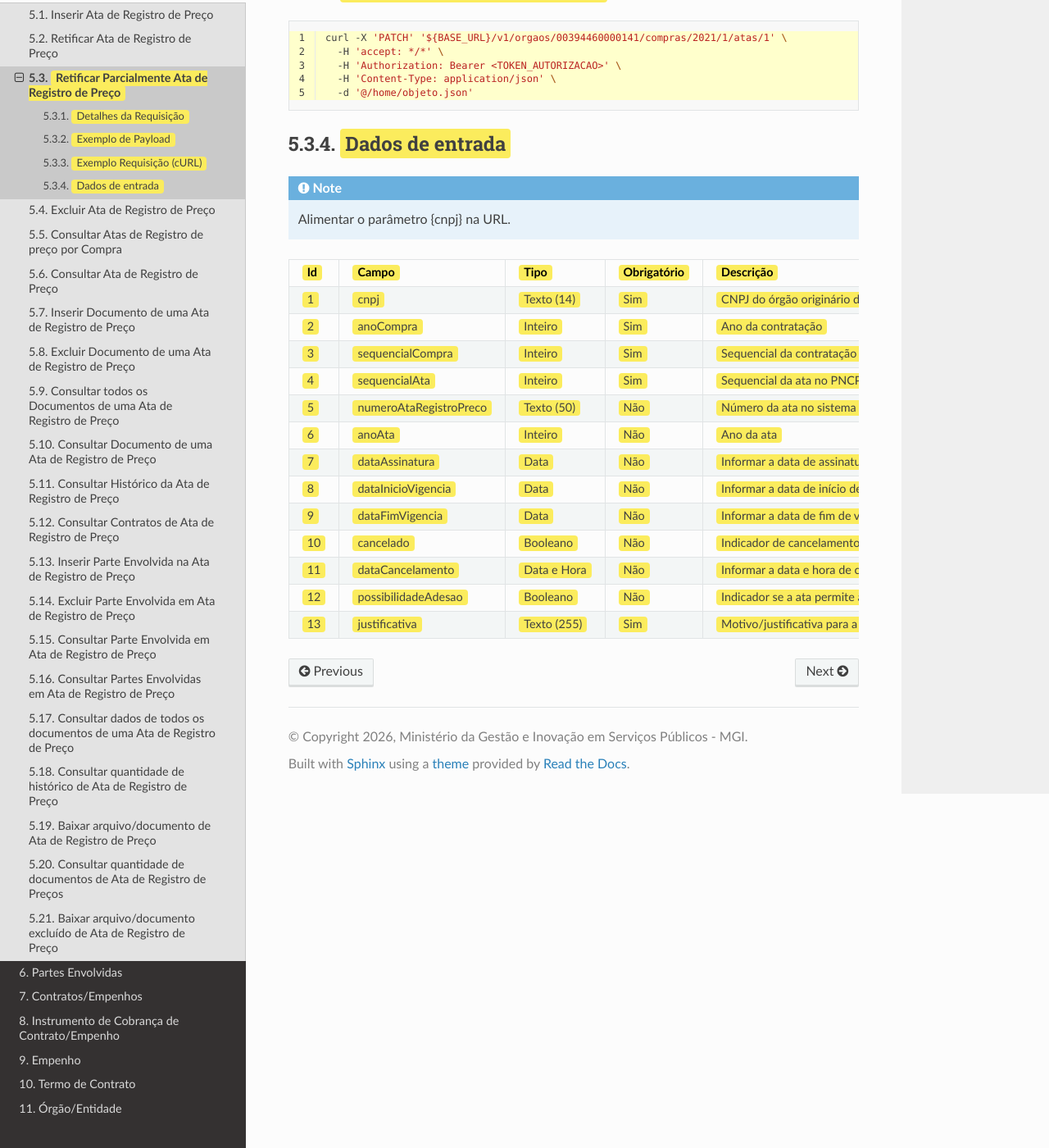
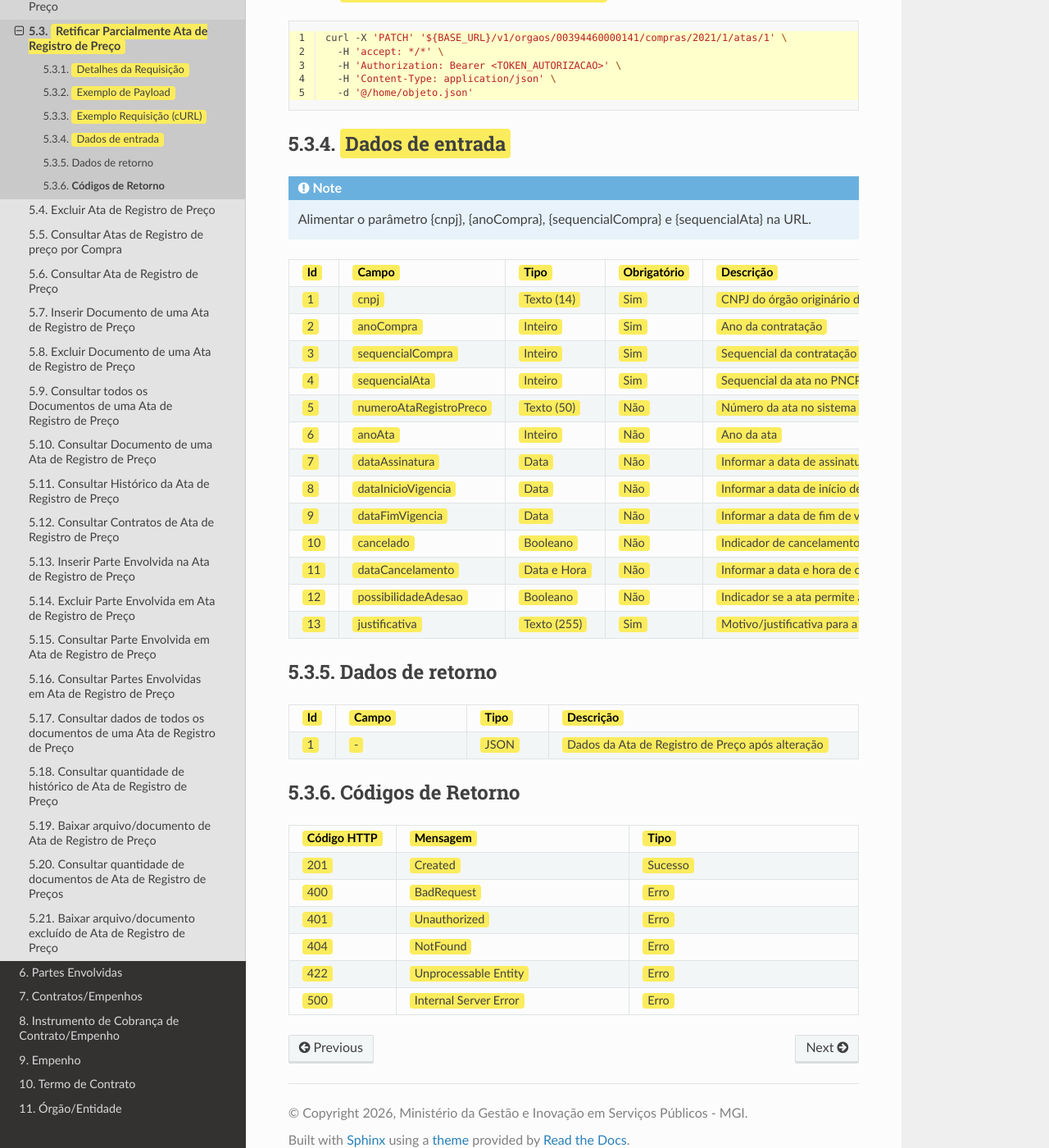
Before and after one commit to carlosmgi/Manual-de-Integracao-do-PNCP, a Sphinx documentation site: the page built from docs/source/ata_de_registro_de_preco/retificar_parcialmente_ata_de_registro_de_preco.rst, in a window 1280 px wide and 1400 px high, scrolled down 999 px. Shown: the whole window at 82% size. Built offline with Sphinx 7.4.7 and the Read the Docs theme 3.1.0, drawn with Linux system fonts in a browser that asks for light colours; pages that are not in the unit, such as notebooks, are missing from menus.

Commit message:
Enhance documentation for partial ata retification
Updated input parameters and added return data and error codes.

```diff
--- a/docs/source/ata_de_registro_de_preco/retificar_parcialmente_ata_de_registro_de_preco.rst
+++ b/docs/source/ata_de_registro_de_preco/retificar_parcialmente_ata_de_registro_de_preco.rst
@@ -63,7 +63,7 @@
 ~~~~~~~~~~~~~~~~
 
 .. note::
-   Alimentar o parâmetro {cnpj} na URL.
+   Alimentar o parâmetro {cnpj}, {anoCompra}, {sequencialCompra} e {sequencialAta} na URL.
 
 .. list-table::
    :width: 100%
@@ -153,3 +153,57 @@
      - :destaque-amarelo-claro:`Texto (255)`
      - :destaque-amarelo-claro:`Sim`
      - :destaque-amarelo-claro:`Motivo/justificativa para a retificação dos atributos da ata`
+
+Dados de retorno
+~~~~~~~~~~~~~~~~
+
+.. list-table::
+   :width: 100%
+   :widths: 5 25 15 55
+   :header-rows: 1
+
+   * - :destaque-amarelo-claro:`Id`
+     - :destaque-amarelo-claro:`Campo`
+     - :destaque-amarelo-claro:`Tipo`
+     - :destaque-amarelo-claro:`Descrição`
+
+   * - :destaque-amarelo-claro:`1`
+     - :destaque-amarelo-claro:`-`
+     - :destaque-amarelo-claro:`JSON`
+     - :destaque-amarelo-claro:`Dados da Ata de Registro de Preço após alteração`
+
+**Códigos de Retorno**
+~~~~~~~~~~~~~~~~~~~~~~
+
+.. list-table::
+   :width: 100%
+   :widths: 10 25 25
+   :header-rows: 1
+
+   * - :destaque-amarelo-claro:`Código HTTP`
+     - :destaque-amarelo-claro:`Mensagem`
+     - :destaque-amarelo-claro:`Tipo`
+
+   * - :destaque-amarelo-claro:`201`
+     - :destaque-amarelo-claro:`Created`
+     - :destaque-amarelo-claro:`Sucesso`
+
+   * - :destaque-amarelo-claro:`400`
+     - :destaque-amarelo-claro:`BadRequest`
+     - :destaque-amarelo-claro:`Erro`
+
+   * - :destaque-amarelo-claro:`401`
+     - :destaque-amarelo-claro:`Unauthorized`
+     - :destaque-amarelo-claro:`Erro`
+
+   * - :destaque-amarelo-claro:`404`
+     - :destaque-amarelo-claro:`NotFound`
+     - :destaque-amarelo-claro:`Erro`
+
+   * - :destaque-amarelo-claro:`422`
+     - :destaque-amarelo-claro:`Unprocessable Entity`
+     - :destaque-amarelo-claro:`Erro`
+
+   * - :destaque-amarelo-claro:`500`
+     - :destaque-amarelo-claro:`Internal Server Error`
+     - :destaque-amarelo-claro:`Erro`
```
